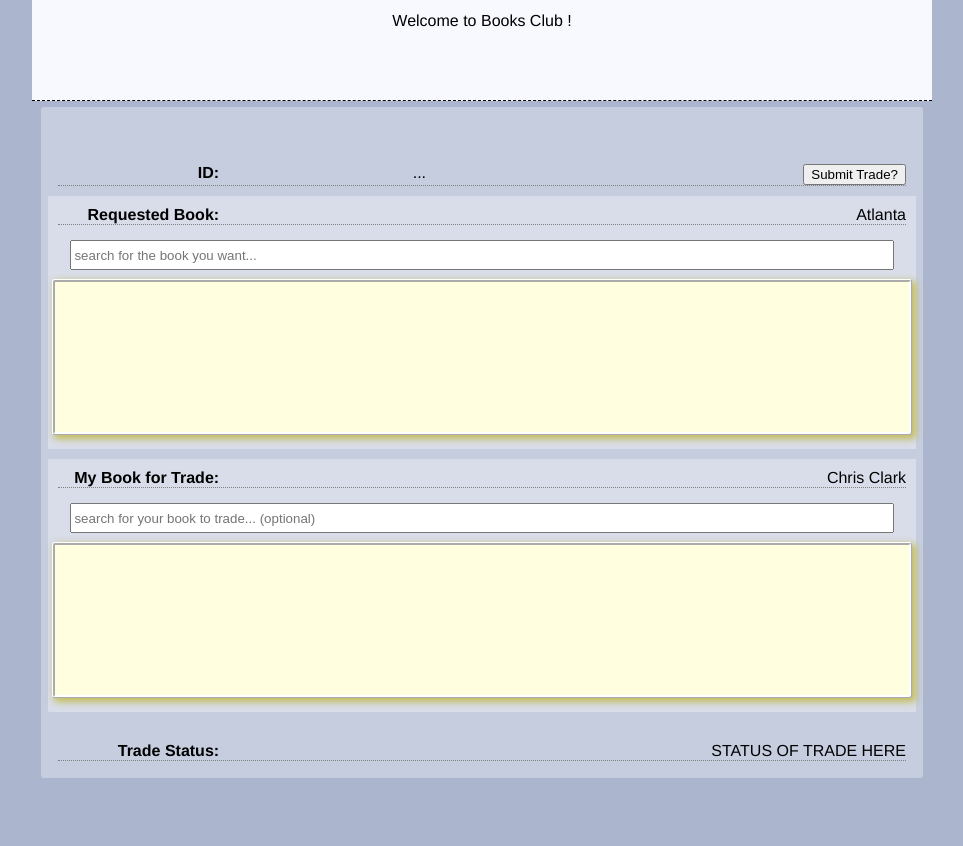
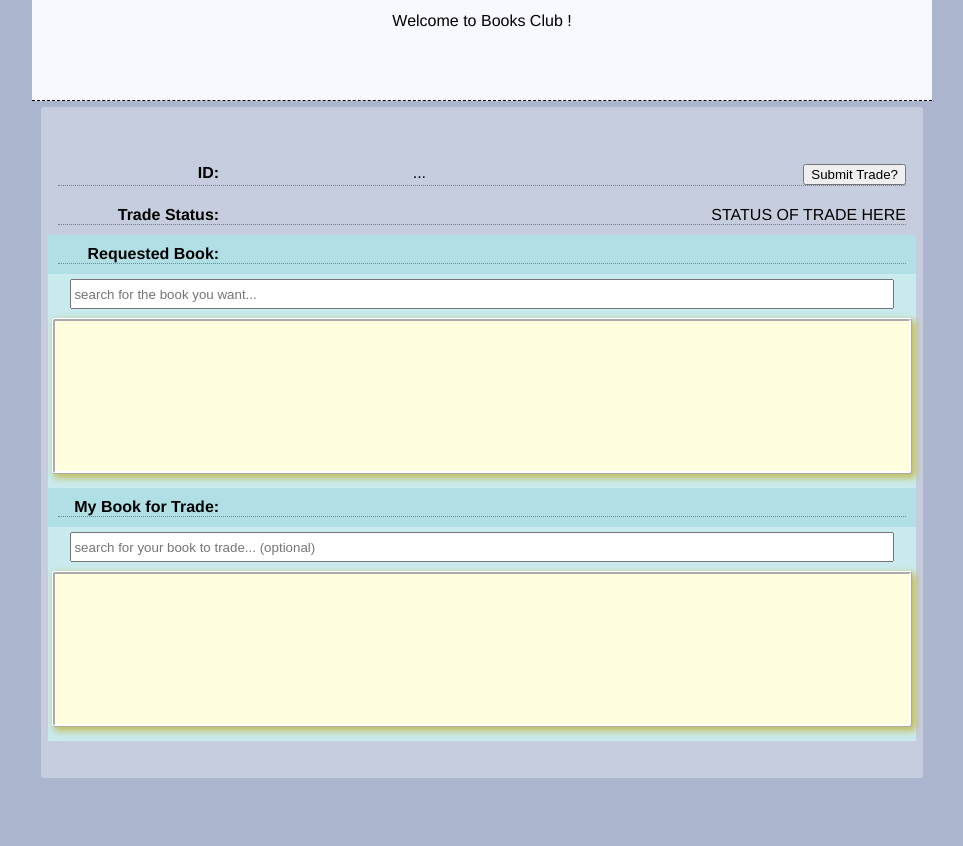
Before and after one commit to CLClark/fcc-book-club, a website: page public/trade.html in a window 1280 px wide. Shown: the whole page, without its empty margins (158-1121 px from the left). Drawn offline with Linux system fonts and the light colour scheme; no server answers; files whose address does not match are found by name.

Commit message:
starting server side trades

```diff
--- a/public/css/main.css
+++ b/public/css/main.css
@@ -244,8 +244,9 @@ header a ~ p {
 }
 #books-trade{
 	display: flex;
-	flex-direction: row;
+	flex-direction: column;
 	margin: 0 0 10px 0;
+	background-color: powderblue;
 }
 .trades-wrap{
 	display: flex;
--- a/public/trade.html
+++ b/public/trade.html
@@ -48,9 +48,7 @@
 				tick' tock'
 			</h3>
 		</div> -->
-	</div>
-
-	<div class="container club-profile">
+	</div><div class="container club-profile">
 		<div id="tradefrm">
 			<div class="trades-wrap">
 				<div class=" description">ID: </div>
@@ -65,28 +63,39 @@
 				</form>
 			</div>
 
+			<div class="trades-wrap">
+					<div class=" description">Trade Status: </div>
+					<div id="trade-status" class="trade-value">STATUS OF TRADE HERE</div>
+			</div>
+
 			<div id="books-trade" class="container">
 
+				<div id="left-space">
+					<div class="trades-wrap">
+							<div class="description">Requested Book: </div>
+							<div id="requested-title" class="trade-value"></div>
+					</div>
+				</div>
+
 				<div id="left-book" class="trade">
-					<div class="trades-wrap">
-						<div class="description">Requested Book: </div>
-						<div id="requested-title" class="trade-value">Atlanta</div>
-					</div>
 					<div class="formspace">
 						<input id="reqbook" class="trade-input" name="reqbook" placeholder="search for the book you want..." type="trade-text">
 					</div>
 					<div class="poll-wrap-sup" id="wrap-null">
 						<div class="poll-wrap-info">
-							<div-* class="poll-title"></div>
+							<div class="poll-title"></div>
 						</div>
 					</div>
 				</div>
 
-				<div id="right-book" class="trade">
+				<div id="right-space">
 					<div class="trades-wrap">
 						<div class="description">My Book for Trade: </div>
-						<div id="proposed-title" class="trade-value">Chris Clark</div>
+						<div id="proposed-title" class="trade-value"></div>
 					</div>
+				</div>
+
+				<div id="right-book" class="trade">
 					<div class="formspace">
 						<input id="probook" class="trade-input" name="probook" placeholder="search for your book to trade... (optional)" type="trade-text">
 					</div>
@@ -99,13 +108,7 @@
 
 			</div>
 
-			<div class="trades-wrap">
-				<div class=" description">Trade Status: </div>
-				<div id="trade-status" class="trade-value">STATUS OF TRADE HERE</div>
-				<!-- <div class=" formspace">
-					<input name="tstate" placeholder="status... action..." type="trade-text">
-				</div> -->
-			</div>
+
 		</div>
 
 
```
Also changed, not shown: app/controllers/booksHandler.server.js (+15 -0 lines).
